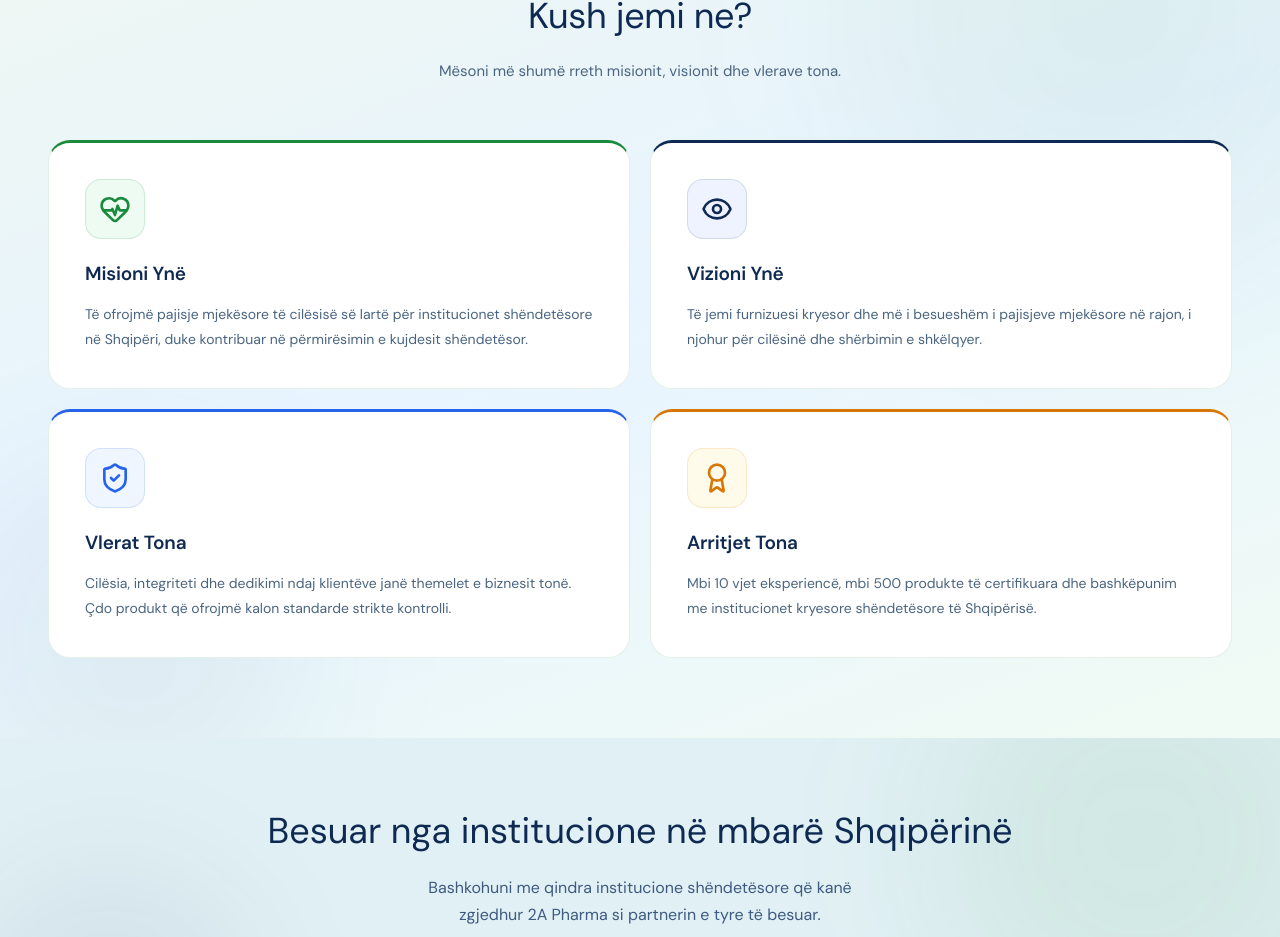
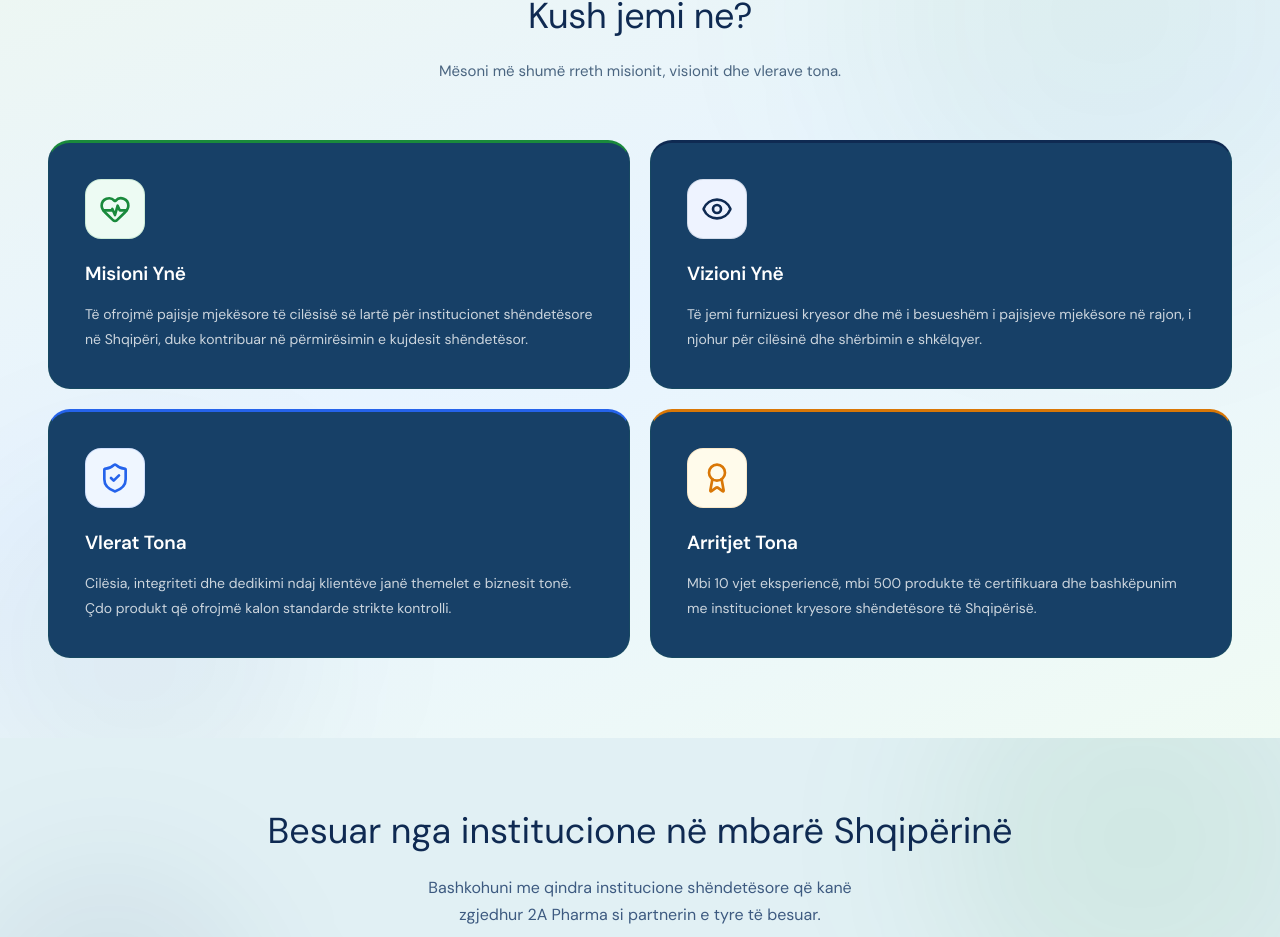
Before and after one commit to kostakuqo/2apharma, a Next.js app in the folder 2a-pharma/: page /about in a window 1280 px wide. Shown: the part 786-1723 px from the top of the page. Built offline with nearby package versions, Linux system fonts and the light colour scheme; no server answers; the database is empty.

Commit message:
work on progres

```diff
--- a/2a-pharma/src/app/about/page.module.css
+++ b/2a-pharma/src/app/about/page.module.css
@@ -216,7 +216,7 @@
 }
 
 .card {
-  background: #fff;
+  background: #174067;
   border: 1.5px solid rgba(26,138,60,0.12);
   border-radius: 22px;
   padding: 36px;
@@ -268,14 +268,14 @@
 .cardTitle {
   font-size: 19px;
   font-weight: 700;
-  color: #0F2A52;
+  color: #ffffff; /* înainte era albastru închis */
   margin-bottom: 12px;
   letter-spacing: -0.2px;
 }
 
 .cardText {
   font-size: 14px;
-  color: #4A6580;
+  color: rgba(255,255,255,0.78); /* mai soft, dar lizibil */
   line-height: 1.8;
 }
 
```
